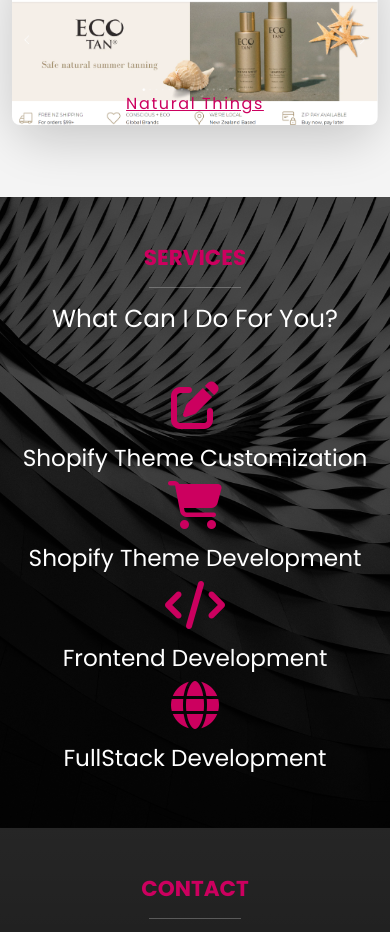
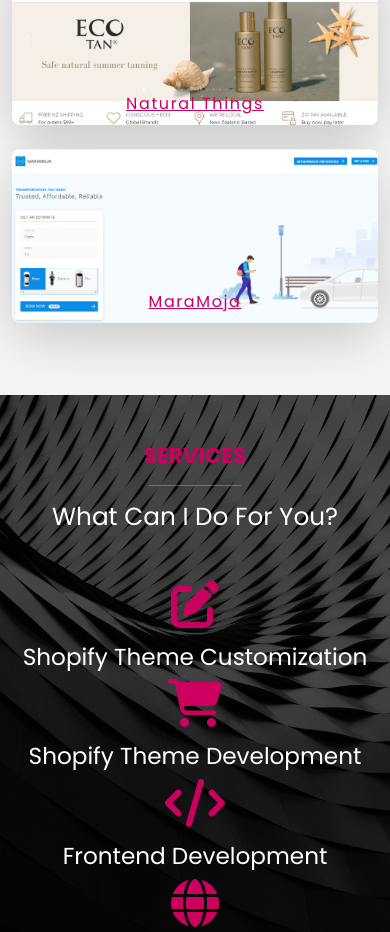
Before and after one commit to ewanjuki/portfolio-v2, a website: page index.html in a window 390 px wide. Shown: the part 3794-4726 px from the top of the page. Drawn offline with Linux system fonts and the light colour scheme.

Commit message:
add maramoja

```diff
--- a/index.html
+++ b/index.html
@@ -309,6 +309,27 @@
               >
             </div>
           </div>
+
+          <div class="col-md-6 mb-4">
+            <div class="project shadow-lg rounded-5">
+              <a
+                href="images/maramoja.png"
+                data-lightbox="images"
+                data-title="Maramoja"
+              >
+                <img
+                  src="images/maramoja.png"
+                  alt=""
+                  class="img-fluid rounded-3"
+                /> </a
+              ><a
+                class="portfolio-link"
+                href="https://maramoja.co.ke"
+                target="_blank"
+                >MaraMoja</a
+              >
+            </div>
+          </div>
         </div>
       </div>
     </section>
```
Also changed, not shown: images/maramoja.png (added).
